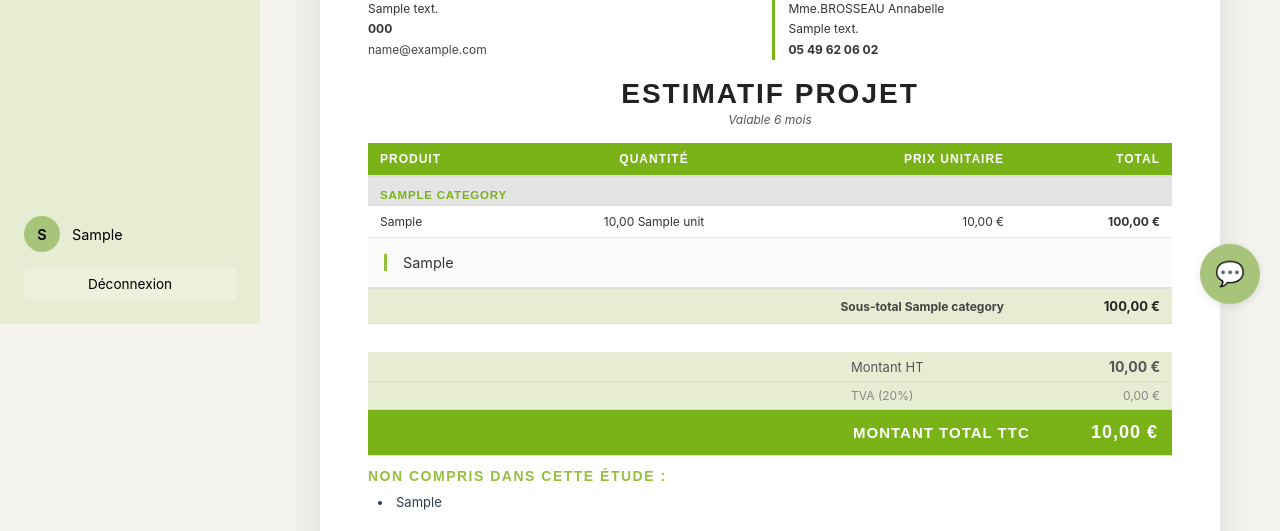
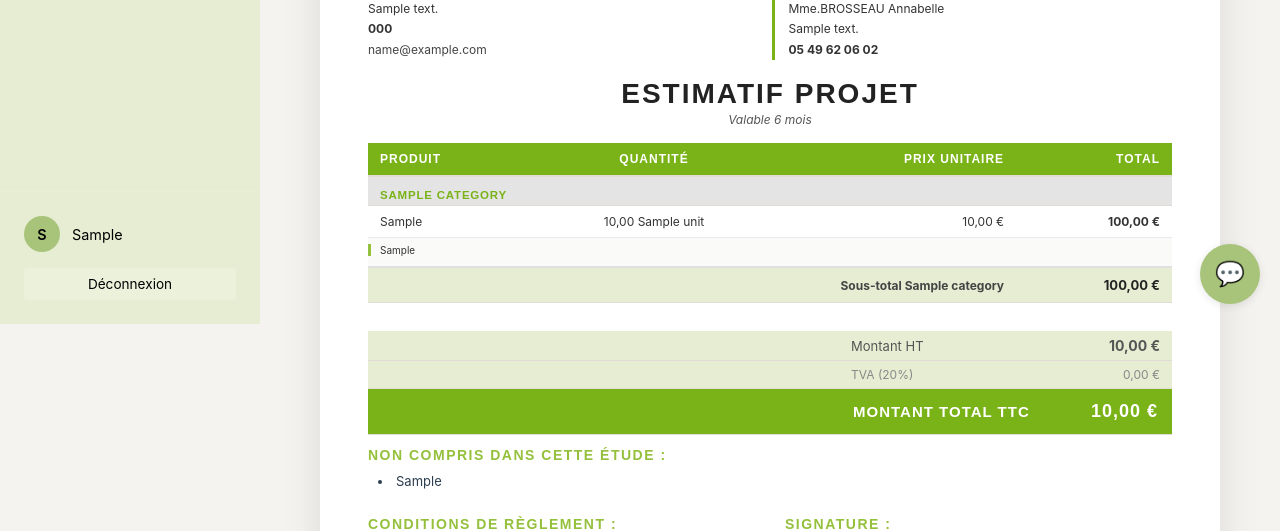
Before and after one commit to tafita37/VienneProposals, a Django app: page /com/proposition_detail/?proposal_id=1 in a window 1280 px wide. Shown: the part 476-1007 px from the top of the page. Run offline with Django 5.2, Linux system fonts and the light colour scheme; a user stored in the database is signed in; tables that the repository leaves empty hold one stand-in row (values such as "Sample post").

Commit message:
fix(unit_explanation)

```diff
--- a/commercial/templates/views/proposal_document.html
+++ b/commercial/templates/views/proposal_document.html
@@ -529,9 +529,10 @@ no_included, cgv. Les pages enfants définissent leurs boutons dans le bloc docu
             </tr>
             {% if item.explanation %}
             <tr style="background-color: #fafaf8; border-bottom: 2px solid #e0e0e0;">
-                <td colspan="4" style="padding: 1rem;">
-                    <div style="border-left: 3px solid #94c03c; padding-left: 1rem;">
-                        <p style="margin: 0; color: #333; font-size: 0.9rem;">{{ item.explanation }}</p>
+                <td colspan="4" style="padding: 6px 12px 10px; text-align: left;">
+                    <!-- Barre verte dans la marge de la cellule : le texte s'aligne sur le nom du produit -->
+                    <div style="border-left: 3px solid #94c03c; padding-left: 9px; margin-left: -12px;">
+                        <p style="margin: 0; color: #333; font-size: 10px; text-align: left;">{{ item.explanation }}</p>
                     </div>
                 </td>
             </tr>
--- a/commercial/templates/views/proposition_form.html
+++ b/commercial/templates/views/proposition_form.html
@@ -226,7 +226,7 @@
                 <tr data-product-id="{{ proposal.product.id }}">
                     <td style="padding: 0.75rem; border-bottom: 1px solid var(--border);">{{ proposal.product.category_name }}</td>
                     <td style="padding: 0.75rem; border-bottom: 1px solid var(--border);">{{ proposal.product.designation }}</td>
-                    <td style="padding: 0.75rem; border-bottom: 1px solid var(--border);">{{ proposal.quantity }}</td>
+                    <td style="padding: 0.75rem; border-bottom: 1px solid var(--border);">{{ proposal.quantity }} {{proposal.product.unit}}</td>
                     <td style="padding: 0.75rem; border-bottom: 1px solid var(--border);">
                         <span data-role="unit-price-text">{{ proposal.product.prix_unitaire_vente|floatformat:2 }} €</span>
                         <input type="number" data-role="unit-price-input" step="0.01" min="0"
--- a/static/js/pages/proposition-form.js
+++ b/static/js/pages/proposition-form.js
@@ -434,7 +434,7 @@ document.addEventListener('DOMContentLoaded', () => {
             <tr data-product-id="${productId}" data-quantity="${quantity}" data-coefficient="${coefficient}">
                 <td style="padding: 0.75rem; border-bottom: 1px solid var(--border);">${categoryName}</td>
                 <td style="padding: 0.75rem; border-bottom: 1px solid var(--border);">${designation}</td>
-                <td style="padding: 0.75rem; border-bottom: 1px solid var(--border);">${quantity}</td>
+                <td style="padding: 0.75rem; border-bottom: 1px solid var(--border);">${quantity} ${product.unit}</td>
                 <td style="padding: 0.75rem; border-bottom: 1px solid var(--border);">
                     <span data-role="unit-price-text">${unitPrice.toFixed(2)} €</span>
                     <input type="number" data-role="unit-price-input" step="0.01" min="0" style="display: none; padding: 0.4rem; border: 1px solid var(--border); border-radius: 4px; width: 110px; font-size: 0.9rem;">
```
